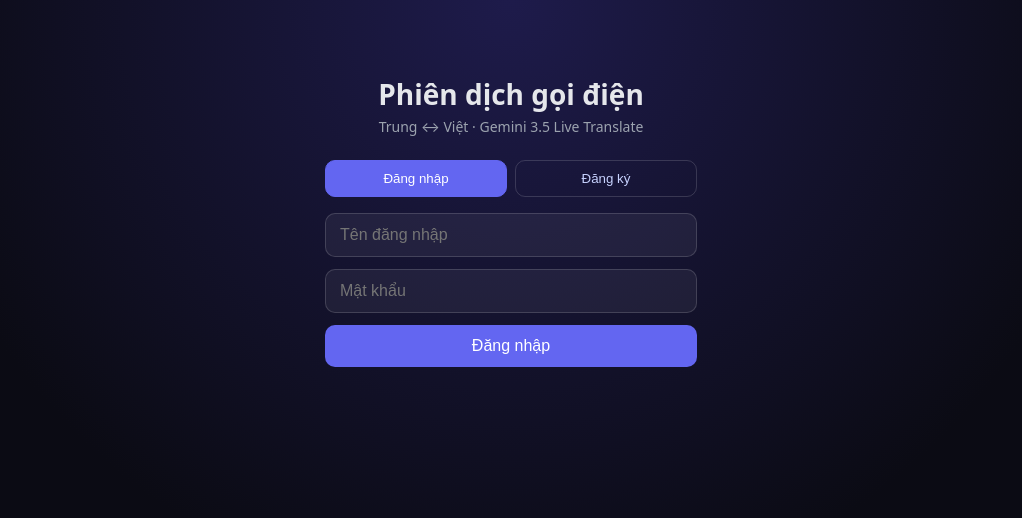
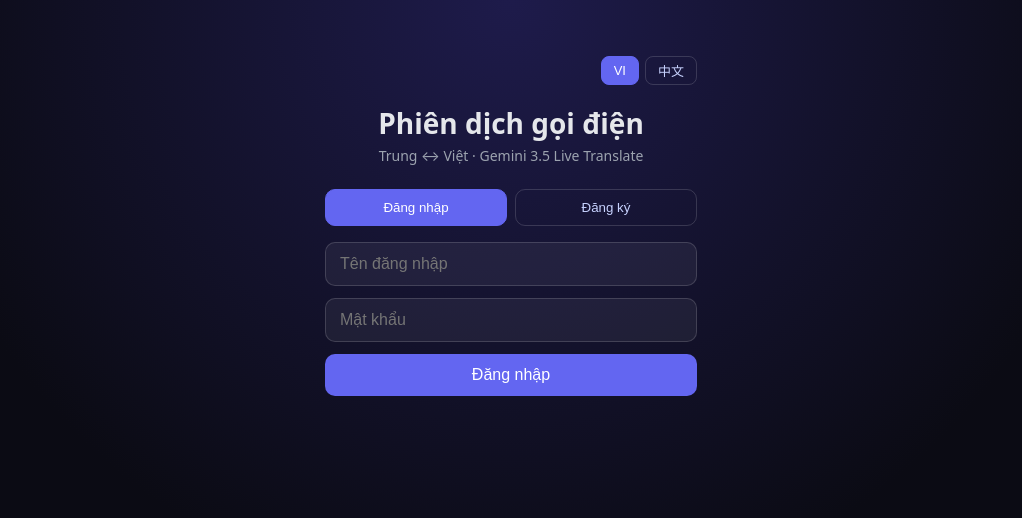
Before and after one commit to viet-trung-translator/app-dich-tieng-anh-trung, a React (Vite) app in the folder frontend/: page / in a window 1280 px wide. Shown: the top 518 px of the page, without its empty margins (129-1151 px from the left). Built offline with nearby package versions, Linux system fonts and the light colour scheme; no server answers.

Commit message:
Them linh vuc cong xuong + giao dien song ngu Viet/Trung theo tai khoan

```diff
--- a/frontend/src/App.tsx
+++ b/frontend/src/App.tsx
@@ -1,4 +1,4 @@
-import { useEffect, useRef, useState } from "react";
+import { useEffect, useRef, useState, type ReactNode } from "react";
 import { api, getToken, clearToken, type User } from "./api.ts";
 import { Signaling, type OnlineUser, type Peer } from "./signaling.ts";
 import { CallSession } from "./call-session.ts";
@@ -7,6 +7,7 @@ import { Home } from "./screens/Home.tsx";
 import { Admin } from "./screens/Admin.tsx";
 import { SoloTranslator } from "./screens/SoloTranslator.tsx";
 import { CallOverlay, type CallPhase } from "./screens/CallOverlay.tsx";
+import { LangContext, makeT, type Lang } from "./i18n.ts";
 
 type View = "home" | "admin" | "solo";
 
@@ -18,6 +19,18 @@ export function App() {
   const [connected, setConnected] = useState(false);
   const [call, setCall] = useState<CallPhase>({ phase: "idle" });
   const [subtitle, setSubtitle] = useState("");
+  const [lang, setLangState] = useState<Lang>(
+    () => (localStorage.getItem("uiLang") as Lang) || "vi",
+  );
+  const t = makeT(lang);
+  const setLang = (l: Lang) => {
+    localStorage.setItem("uiLang", l);
+    setLangState(l);
+  };
+  // Sau khi đăng nhập -> giao diện theo ngôn ngữ tài khoản (người Trung -> UI tiếng Trung).
+  useEffect(() => {
+    if (user) setLang(user.language);
+  }, [user]);
 
   const sigRef = useRef<Signaling | null>(null);
   const callSessRef = useRef<CallSession | null>(null);
@@ -70,7 +83,7 @@ export function App() {
           setCall({ phase: "idle" });
           break;
         case "unavailable":
-          alert(e.reason === "busy" ? "Người này đang bận." : "Người này không online.");
+          alert(makeT(lang)(e.reason === "busy" ? "busy_busy" : "busy_unavailable"));
           setCall({ phase: "idle" });
           break;
       }
@@ -100,8 +113,12 @@ export function App() {
     setCall({ phase: "idle" });
   }
 
-  if (loading) return <div className="app center-screen">Đang tải...</div>;
-  if (!user) return <Auth onAuthed={setUser} />;
+  const wrap = (node: ReactNode) => (
+    <LangContext.Provider value={{ lang, t, setLang }}>{node}</LangContext.Provider>
+  );
+
+  if (loading) return wrap(<div className="app center-screen">{t("loading")}</div>);
+  if (!user) return wrap(<Auth onAuthed={setUser} />);
 
   const overlay = (
     <CallOverlay
@@ -139,10 +156,10 @@ export function App() {
       />
     );
 
-  return (
+  return wrap(
     <>
       {screen}
       {overlay}
-    </>
+    </>,
   );
 }
--- /dev/null
+++ b/frontend/src/i18n.ts
@@ -0,0 +1,163 @@
+import { createContext, useContext } from "react";
+
+export type Lang = "vi" | "zh";
+
+type Dict = Record<string, string>;
+
+const vi: Dict = {
+  app_title: "Phiên dịch gọi điện",
+  app_sub: "Trung ↔ Việt · Gemini 3.5 Live Translate",
+  login: "Đăng nhập",
+  register: "Đăng ký",
+  username: "Tên đăng nhập",
+  password: "Mật khẩu",
+  your_language: "Ngôn ngữ của bạn:",
+  vietnamese: "Tiếng Việt",
+  chinese: "Tiếng Trung",
+  processing: "Đang xử lý...",
+  loading: "Đang tải...",
+
+  owner: "CHỦ",
+  admin: "Quản trị",
+  logout: "Đăng xuất",
+  connecting_server: "Đang kết nối máy chủ... (gói free có thể chờ ~50 giây lần đầu)",
+
+  translate_mode: "Chế độ dịch",
+  domain: "Lĩnh vực:",
+  glossary_ph: "Thuật ngữ riêng (tùy chọn), vd: máy ép => 压机, bảo trì => 维护",
+  hint_general: "Dịch nhanh, giữ ngữ điệu tốt nhất.",
+  hint_domain: "Dùng model hiểu ngữ cảnh chuyên ngành (có thể trễ hơn chút).",
+
+  call_others: "Gọi cho người khác",
+  search_ph: "Tìm theo tên...",
+  search_btn: "Tìm",
+  online: "Đang online",
+  nobody_online: "Chưa có ai khác online.",
+  call: "Gọi",
+  offline: "Offline",
+  solo_mode: "🎤 Dùng chế độ dịch 1 máy",
+
+  dom_general: "Thường (mặc định, nhanh nhất)",
+  dom_factory: "Công xưởng / nhà máy",
+  dom_medical: "Y tế",
+  dom_technical: "Kỹ thuật",
+  dom_legal: "Pháp lý",
+  dom_business: "Thương mại",
+
+  calling: "Đang gọi...",
+  incoming: "Cuộc gọi đến",
+  in_call: "Đang trong cuộc gọi",
+  cancel: "Hủy",
+  reject: "Từ chối",
+  accept: "Nghe",
+  hangup: "Cúp máy",
+  subtitle_ph: "Bản dịch lời {name} sẽ hiện ở đây...",
+
+  admin_title: "Quản trị tài khoản",
+  back_home: "← Về trang chính",
+  st_pending: "Chờ duyệt",
+  st_approved: "Đã duyệt",
+  st_disabled: "Đã khóa",
+  approve: "Duyệt",
+  lock: "Khóa",
+  delete: "Xóa",
+  confirm_delete: 'Xóa tài khoản "{name}"?',
+
+  solo_title: "Phiên dịch Trung ↔ Việt",
+  solo_sub: "Dịch 1 máy · Gemini 3.5 Live Translate",
+  solo_start: "Bấm micro để bắt đầu.",
+  solo_listening: "Đang nghe... (nói tiếng Trung hoặc tiếng Việt)",
+  solo_src: "Bản gốc",
+  solo_dst: "Bản dịch",
+  busy_unavailable: "Người này không online.",
+  busy_busy: "Người này đang bận.",
+};
+
+const zh: Dict = {
+  app_title: "电话翻译",
+  app_sub: "中 ↔ 越 · Gemini 3.5 实时翻译",
+  login: "登录",
+  register: "注册",
+  username: "用户名",
+  password: "密码",
+  your_language: "您的语言：",
+  vietnamese: "越南语",
+  chinese: "中文",
+  processing: "处理中...",
+  loading: "加载中...",
+
+  owner: "管理员",
+  admin: "管理",
+  logout: "退出",
+  connecting_server: "正在连接服务器...（免费套餐首次可能等待约50秒）",
+
+  translate_mode: "翻译模式",
+  domain: "领域：",
+  glossary_ph: "专业术语（可选），例：压机 => máy ép，维护 => bảo trì",
+  hint_general: "快速翻译，语气最自然。",
+  hint_domain: "使用理解专业领域的模型（可能稍有延迟）。",
+
+  call_others: "呼叫他人",
+  search_ph: "按名字搜索...",
+  search_btn: "搜索",
+  online: "在线",
+  nobody_online: "暂无其他人在线。",
+  call: "呼叫",
+  offline: "离线",
+  solo_mode: "🎤 使用单机翻译模式",
+
+  dom_general: "通用（默认，最快）",
+  dom_factory: "工厂 / 制造",
+  dom_medical: "医疗",
+  dom_technical: "技术",
+  dom_legal: "法律",
+  dom_business: "商务",
+
+  calling: "正在呼叫...",
+  incoming: "来电",
+  in_call: "通话中",
+  cancel: "取消",
+  reject: "拒绝",
+  accept: "接听",
+  hangup: "挂断",
+  subtitle_ph: "{name} 的翻译将显示在这里...",
+
+  admin_title: "账号管理",
+  back_home: "← 返回主页",
+  st_pending: "待审核",
+  st_approved: "已通过",
+  st_disabled: "已锁定",
+  approve: "通过",
+  lock: "锁定",
+  delete: "删除",
+  confirm_delete: '删除账号 "{name}"？',
+
+  solo_title: "中 ↔ 越 翻译",
+  solo_sub: "单机翻译 · Gemini 3.5",
+  solo_start: "点击麦克风开始。",
+  solo_listening: "正在聆听...（请说中文或越南语）",
+  solo_src: "原文",
+  solo_dst: "译文",
+  busy_unavailable: "该用户不在线。",
+  busy_busy: "该用户正忙。",
+};
+
+const dicts: Record<Lang, Dict> = { vi, zh };
+
+export type TFunc = (key: string, vars?: Record<string, string>) => string;
+
+export function makeT(lang: Lang): TFunc {
+  return (key, vars) => {
+    let s = dicts[lang][key] ?? dicts.vi[key] ?? key;
+    if (vars) for (const k in vars) s = s.replace(`{${k}}`, vars[k]);
+    return s;
+  };
+}
+
+export const LangContext = createContext<{ lang: Lang; t: TFunc; setLang: (l: Lang) => void }>({
+  lang: "vi",
+  t: makeT("vi"),
+  setLang: () => {},
+});
+
+export const useI18n = () => useContext(LangContext);
--- a/frontend/src/screens/Auth.tsx
+++ b/frontend/src/screens/Auth.tsx
@@ -1,7 +1,9 @@
 import { useState, type FormEvent } from "react";
 import { api, setToken, type User } from "../api.ts";
+import { useI18n } from "../i18n.ts";
 
 export function Auth({ onAuthed }: { onAuthed: (u: User) => void }) {
+  const { t, lang, setLang } = useI18n();
   const [mode, setMode] = useState<"login" | "register">("login");
   const [username, setUsername] = useState("");
   const [password, setPassword] = useState("");
@@ -20,7 +22,7 @@ export function Auth({ onAuthed }: { onAuthed: (u: User) => void }) {
         onAuthed(r.user);
       } else {
         const r = await api.register({ username, password, language });
-        setMsg((r as { message?: string }).message ?? "Đăng ký thành công.");
+        setMsg((r as { message?: string }).message ?? "OK");
         setMode("login");
       }
     } catch (err) {
@@ -32,42 +34,51 @@ export function Auth({ onAuthed }: { onAuthed: (u: User) => void }) {
 
   return (
     <div className="auth">
-      <h1>Phiên dịch gọi điện</h1>
-      <p className="subtitle">Trung ↔ Việt · Gemini 3.5 Live Translate</p>
+      <div className="ui-lang">
+        <button className={lang === "vi" ? "on" : ""} onClick={() => setLang("vi")}>
+          VI
+        </button>
+        <button className={lang === "zh" ? "on" : ""} onClick={() => setLang("zh")}>
+          中文
+        </button>
+      </div>
+
+      <h1>{t("app_title")}</h1>
+      <p className="subtitle">{t("app_sub")}</p>
 
       <div className="tabs">
         <button className={mode === "login" ? "on" : ""} onClick={() => setMode("login")}>
-          Đăng nhập
+          {t("login")}
         </button>
         <button className={mode === "register" ? "on" : ""} onClick={() => setMode("register")}>
-          Đăng ký
+          {t("register")}
         </button>
       </div>
 
       <form onSubmit={submit} className="form">
         <input
-          placeholder="Tên đăng nhập"
+          placeholder={t("username")}
           value={username}
           onChange={(e) => setUsername(e.target.value)}
           autoCapitalize="none"
         />
         <input
           type="password"
-          placeholder="Mật khẩu"
+          placeholder={t("password")}
           value={password}
           onChange={(e) => setPassword(e.target.value)}
         />
         {mode === "register" && (
           <label className="lang-pick">
-            Ngôn ngữ của bạn:
+            {t("your_language")}
             <select value={language} onChange={(e) => setLanguage(e.target.value as "vi" | "zh")}>
-              <option value="vi">Tiếng Việt</option>
-              <option value="zh">Tiếng Trung</option>
+              <option value="vi">{t("vietnamese")}</option>
+              <option value="zh">{t("chinese")}</option>
             </select>
           </label>
         )}
         <button type="submit" className="primary" disabled={busy}>
-          {busy ? "Đang xử lý..." : mode === "login" ? "Đăng nhập" : "Đăng ký"}
+          {busy ? t("processing") : mode === "login" ? t("login") : t("register")}
         </button>
       </form>
 
--- a/frontend/src/styles.css
+++ b/frontend/src/styles.css
@@ -104,6 +104,27 @@ h1 {
   margin: 0 auto;
   padding: 56px 24px;
   text-align: center;
+}
+
+.ui-lang {
+  display: flex;
+  justify-content: flex-end;
+  gap: 6px;
+  margin-bottom: 8px;
+}
+.ui-lang button {
+  border: 1px solid rgba(255, 255, 255, 0.15);
+  background: transparent;
+  color: #c7d2fe;
+  border-radius: 8px;
+  padding: 4px 12px;
+  cursor: pointer;
+  font-size: 13px;
+}
+.ui-lang button.on {
+  background: #6366f1;
+  color: #fff;
+  border-color: #6366f1;
 }
 
 .tabs {
```
Also changed, not shown: frontend/src/screens/Admin.tsx (+14 -13 lines), frontend/src/screens/CallOverlay.tsx (+12 -13 lines), frontend/src/screens/Home.tsx (+25 -32 lines), frontend/src/screens/SoloTranslator.tsx (+11 -13 lines), 1 other file (tests, documents, lock files or other folders).
